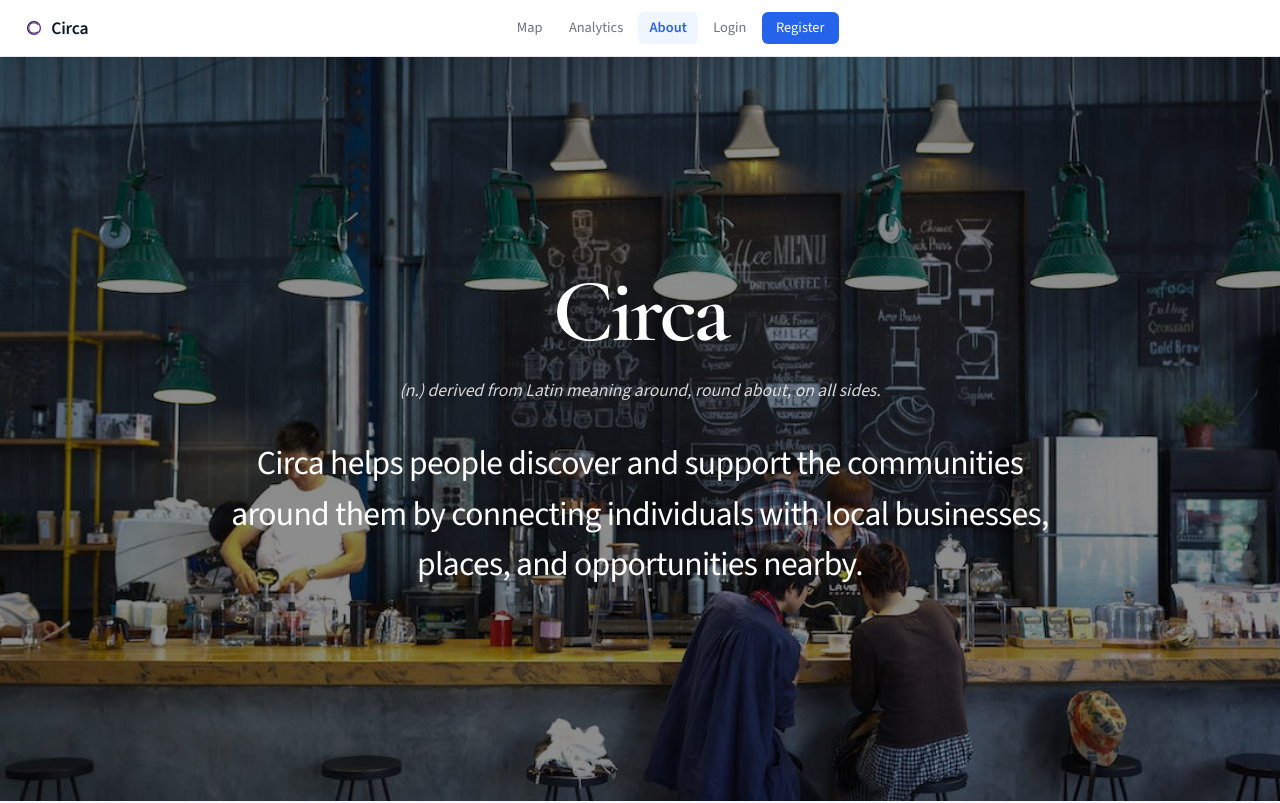
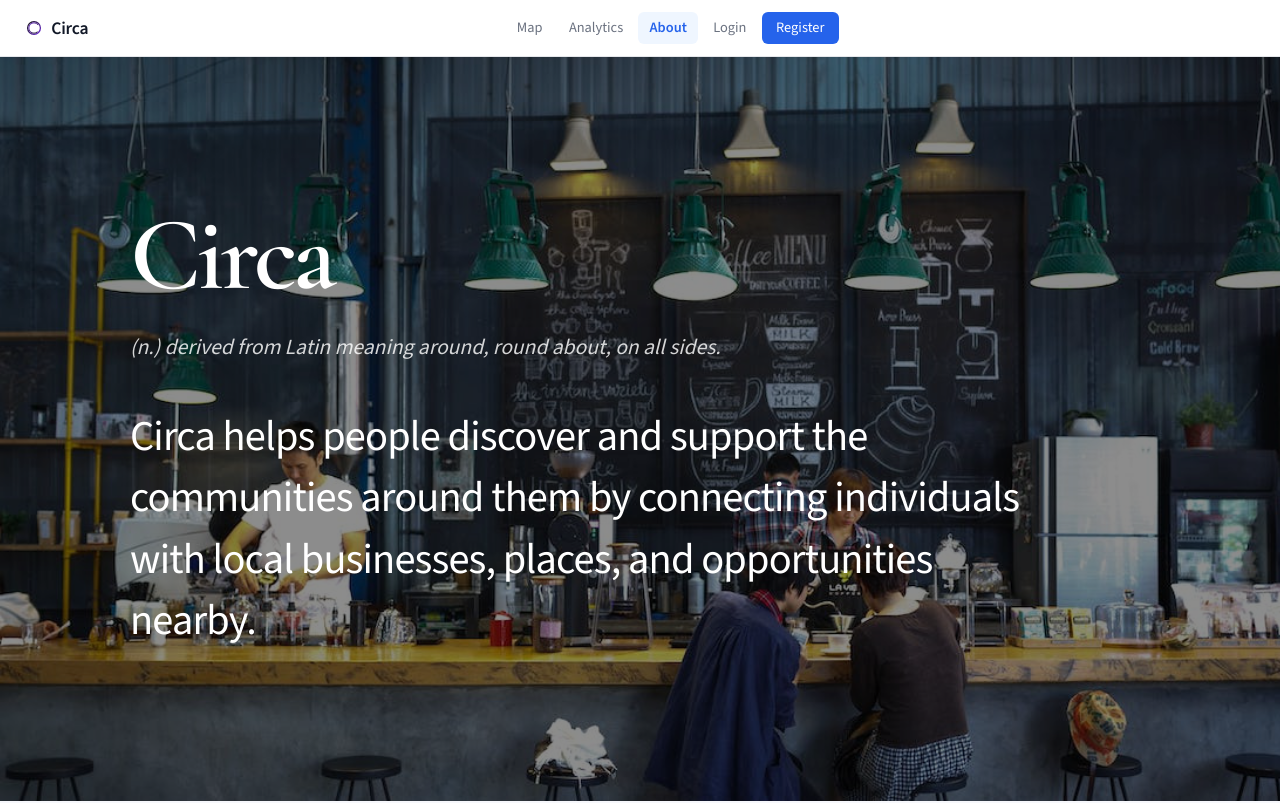
Before and after one commit to anish-chedalla/circa, a React (Vite) app in the folder frontend/: page /about in a window 1280 px wide. Shown: the top 803 px of the page. Built offline with nearby package versions, Linux system fonts and the light colour scheme; no server answers.

Commit message:
Unify map header animation and left-align About hero typography

```diff
--- a/frontend/src/components/Navbar.module.css
+++ b/frontend/src/components/Navbar.module.css
@@ -5,6 +5,10 @@
   top: 0;
   z-index: 500;
   box-shadow: 0 1px 3px rgba(0, 0, 0, 0.06);
+}
+
+.headerGroup {
+  background: #ffffff;
 }
 
 .hoverZone {
@@ -48,42 +52,33 @@
 }
 
 .mapNav .topRow {
-  position: absolute;
-  left: 0;
-  right: 0;
-  top: 0;
-  background: #ffffff;
+  position: static;
+}
+
+.mapNav {
+  background: transparent;
+  border-bottom-color: transparent;
+  box-shadow: none;
+}
+
+.mapNav .headerGroup {
   border-bottom: 1px solid #e5e7eb;
-  transform: translateY(-110%);
+  box-shadow: 0 1px 3px rgba(0, 0, 0, 0.06);
+  transform: translateY(-108%);
   opacity: 0;
   pointer-events: none;
   transition: transform 220ms ease, opacity 220ms ease;
 }
 
 .mapNav .slotRow {
-  max-height: 0;
-  overflow: hidden;
-  opacity: 0;
-  transform: translateY(-12px);
-  pointer-events: none;
-  border-top-color: transparent;
-  transition: opacity 220ms ease, transform 220ms ease, max-height 220ms ease;
+  border-top: 1px solid #e5e7eb;
 }
 
-.mapNavVisible .topRow,
-.mapNav:focus-within .topRow {
+.mapNavVisible .headerGroup,
+.mapNav:focus-within .headerGroup {
   transform: translateY(0);
   opacity: 1;
   pointer-events: auto;
-}
-
-.mapNavVisible .slotRow,
-.mapNav:focus-within .slotRow {
-  max-height: 120px;
-  opacity: 1;
-  transform: translateY(0);
-  pointer-events: auto;
-  border-top-color: #e5e7eb;
 }
 
 .links {
--- a/frontend/src/components/Navbar.tsx
+++ b/frontend/src/components/Navbar.tsx
@@ -35,6 +35,9 @@ export default function Navbar() {
       className={`${styles.nav} ${isMapRoute ? styles.mapNav : ''} ${
         isMapRoute && showMapTopNav ? styles.mapNavVisible : ''
       }`}
+      onMouseEnter={() => {
+        if (isMapRoute) setShowMapTopNav(true);
+      }}
       onMouseLeave={() => {
         if (isMapRoute) setShowMapTopNav(false);
       }}
@@ -57,6 +60,7 @@ export default function Navbar() {
         />
       )}
 
+      <div className={styles.headerGroup}>
         <div className={styles.topRow}>
           <NavLink to="/" className={styles.brand} end>
             <img src="/acirca_icon_v6.svg" alt="" className={styles.brandIcon} />
@@ -103,6 +107,7 @@ export default function Navbar() {
         </div>
 
         {slot && <div className={styles.slotRow}>{slot}</div>}
+      </div>
     </nav>
   );
 }
--- a/frontend/src/pages/AboutPage.module.css
+++ b/frontend/src/pages/AboutPage.module.css
@@ -40,8 +40,8 @@
 .heroContent {
   position: relative;
   z-index: 1;
-  width: min(900px, calc(100% - 3rem));
-  text-align: center;
+  width: min(1020px, calc(100% - 3rem));
+  text-align: left;
   color: #ffffff;
   padding: 4rem 0;
 }
@@ -49,7 +49,7 @@
 .heroTitle {
   margin: 0;
   font-family: var(--serif);
-  font-size: clamp(4.5rem, 10vw, 5.6rem);
+  font-size: clamp(5rem, 10.5vw, 6.5rem);
   font-weight: 600;
   letter-spacing: -0.04em;
   line-height: 0.95;
@@ -57,19 +57,19 @@
 }
 
 .definition {
-  margin: 1.4rem auto 0;
-  max-width: 700px;
-  font-size: clamp(1rem, 1.4vw, 1.1rem);
+  margin: 1.55rem 0 0;
+  max-width: 760px;
+  font-size: clamp(1.15rem, 1.9vw, 1.35rem);
   font-style: italic;
-  line-height: 1.7;
+  line-height: 1.6;
   color: rgba(255, 255, 255, 0.82);
 }
 
 .heroStatement {
-  margin: 2rem auto 0;
-  max-width: 840px;
-  font-size: clamp(1.75rem, 3.1vw, 2.1rem);
-  line-height: 1.5;
+  margin: 2.6rem 0 0;
+  max-width: 900px;
+  font-size: clamp(2.1rem, 3.6vw, 2.65rem);
+  line-height: 1.45;
   letter-spacing: -0.02em;
   color: #ffffff;
 }
```
Lines whose indentation alone changed are shown as unchanged.
